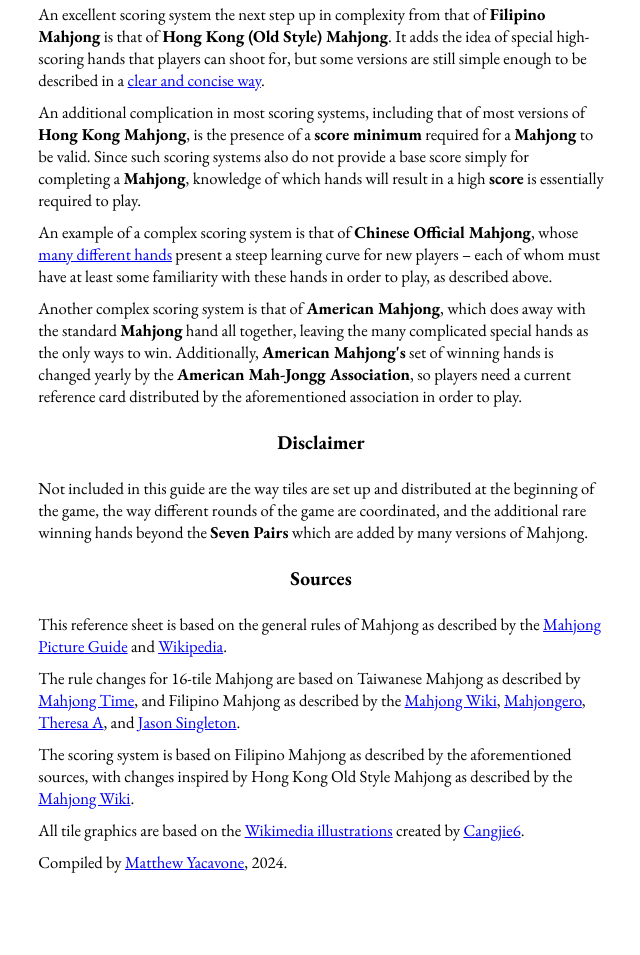
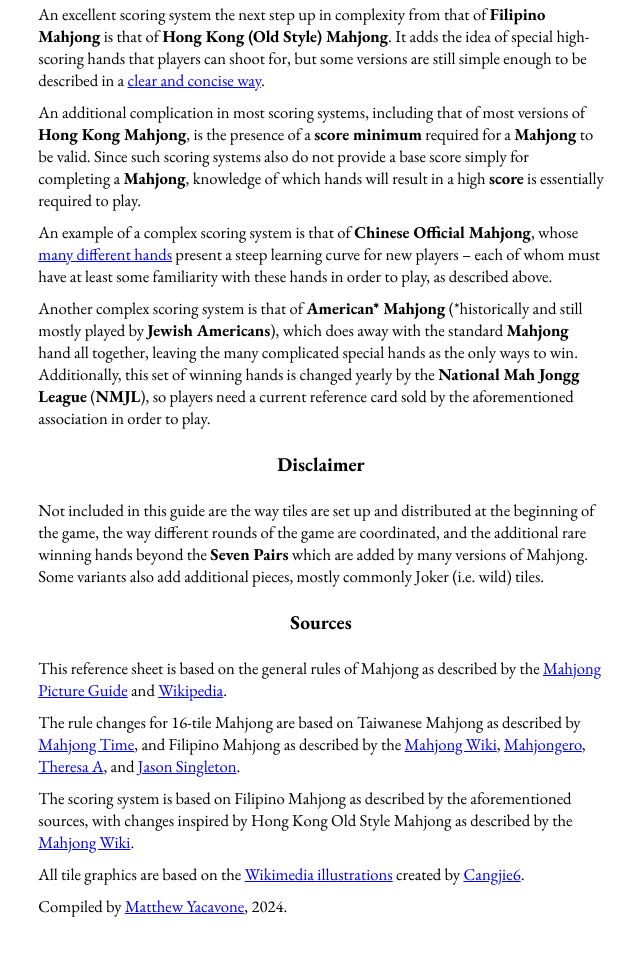
Before and after one commit to m-yac/m-yac.github.io, a plain HTML site: page mahjong/index.html in a window 1280 px wide. Shown: the part 3889-4844 px from the top of the page, without its empty margins (319-959 px from the left). Drawn offline with nearby package versions, Linux system fonts and the light colour scheme.

Commit message:
revise American Mahjong paragraph, add caveat

```diff
--- a/mahjong/index.html
+++ b/mahjong/index.html
@@ -327,12 +327,12 @@
   <p>An excellent scoring system the next step up in complexity from that of <b>Filipino Mahjong</b> is that of <b>Hong Kong (Old Style) Mahjong</b>. It adds the idea of special high-scoring hands that players can shoot for, but some versions are still simple enough to be described in a <a href="https://drive.google.com/file/d/1B_h2chbBEDEd-vJTfIVDglm1uwspoQGg">clear and concise way</a>.</p>
   <p>An additional complication in most scoring systems, including that of most versions of <b>Hong Kong Mahjong</b>, is the presence of a <b>score minimum</b> required for a <b>Mahjong</b> to be valid. Since such scoring systems also do not provide a base score simply for completing a <b>Mahjong</b>, knowledge of which hands will result in a high <b>score</b> is essentially required to play.</p>
   <p>An example of a complex scoring system is that of <b>Chinese Official Mahjong</b>, whose <a href="https://imgur.com/a/5syUtFI">many different hands</a> present a steep learning curve for new players – each of whom must have at least some familiarity with these hands in order to play, as described above.</p>
-  <p>Another complex scoring system is that of <b>American Mahjong</b>, which does away with the standard <b>Mahjong</b> hand all together, leaving the many complicated special hands as the only ways to win. Additionally, <b>American Mahjong's</b> set of winning hands is changed yearly by the <b>American Mah-Jongg Association</b>, so players need a current reference card distributed by the aforementioned association in order to play.</p>
+  <p>Another complex scoring system is that of <b>American* Mahjong</b> (*historically and still mostly played by <b>Jewish Americans</b>), which does away with the standard <b>Mahjong</b> hand all together, leaving the many complicated special hands as the only ways to win. Additionally, this set of winning hands is changed yearly by the <b>National Mah Jongg League</b> (<b>NMJL</b>), so players need a current reference card sold by the aforementioned association in order to play.</p>
 </div>
 
 <h3>Disclaimer</h3>
 <div class="explanation block">
-  <p>Not included in this guide are the way tiles are set up and distributed at the beginning of the game, the way different rounds of the game are coordinated, and the additional rare winning hands beyond the <b>Seven Pairs</b> which are added by many versions of Mahjong.</p>
+  <p>Not included in this guide are the way tiles are set up and distributed at the beginning of the game, the way different rounds of the game are coordinated, and the additional rare winning hands beyond the <b>Seven Pairs</b> which are added by many versions of Mahjong. Some variants also add additional pieces, mostly commonly Joker (i.e. wild) tiles.</p>
 </div>
 
 <h3>Sources</h3>
```
